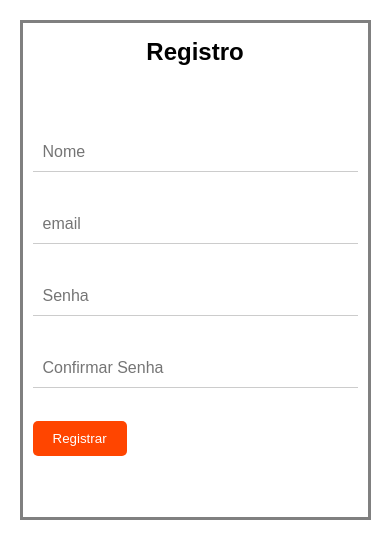
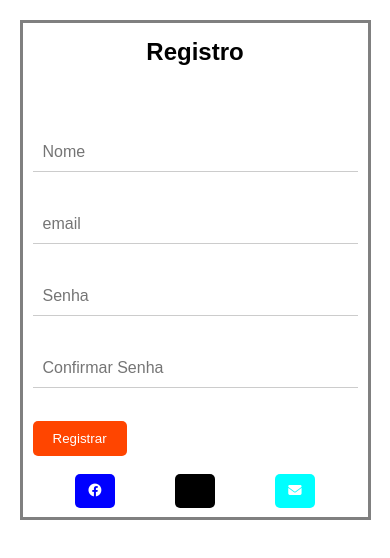
Before and after one commit to NikcWill/DevWeb, a plain HTML site: page Aula05/atividade.html in a window 390 px wide. Drawn offline with Linux system fonts and the light colour scheme.

Commit message:
responssividade funcional

```diff
--- a/Aula05/atividade.html
+++ b/Aula05/atividade.html
@@ -4,6 +4,7 @@
     <meta charset="UTF-8">
     <meta http-equiv="X-UA-Compatible" content="IE=edge">
     <meta name="viewport" content="width=device-width, initial-scale=1.0">
+    <link rel="stylesheet" href="https://cdnjs.cloudflare.com/ajax/libs/font-awesome/6.4.2/css/all.min.css" integrity="sha512-z3gLpd7yknf1YoNbCzqRKc4qyor8gaKU1qmn+CShxbuBusANI9QpRohGBreCFkKxLhei6S9CQXFEbbKuqLg0DA==" crossorigin="anonymous" referrerpolicy="no-referrer" />
     <link rel="stylesheet" href="style.css">
     <title>Atividade</title>
 </head>
@@ -24,30 +25,52 @@
                 <input  class="registrar" type="submit" value="Registrar">
               </form>
 
+              <div class="botoesMidia">
+                <form>
+
+                    <button class="face">
+                        <i class="fa-brands fa-facebook"></i>
+
+                    </button>
+
+                    <button class="x">
+                        <i class="fa-brands fa-x-twitter"></i>
+
+                    </button>
+
+                    <button class="email">
+                        <i class="fa-solid fa-envelope"></i>
+
+                    </button>
+                  </form>
+            </div>
+
         </div>
+
         <div class="ladoDireito">
 
             <div class="titulos"> <h2> Iniciar sessão</h2></div>
 
             <form class="midias">
 
-                <button class="face">
+                <button class="faceButon">
                     <i class="fa-brands fa-facebook"></i>
                     <p>Acessar com Facebook</p>
                 </button>  <br>
 
-                <button class="x">
+                <button class="xButon">
                     <i class="fa-brands fa-x-twitter"></i>
                     <p> Acessar com X</p>
-                </button>
-
-                <button class="email">
+                </button> <br>
+                <button class="emailButon">
                     <i class="fa-solid fa-envelope"></i>
                     <p> Acessar com email </p>
                 </button> <br>
               </form>
         </div>
 
+
+
     </div>
     </body>
 </html>
--- a/Aula05/style.css
+++ b/Aula05/style.css
@@ -62,7 +62,7 @@ input[type="text"],
       cursor: pointer;
 }
 
-.face{
+.faceButon{
     background-color: blue;
       color: white;
       padding: 10px 20px;
@@ -71,17 +71,16 @@ input[type="text"],
       margin: 30px;
       width: 200px;
 }
-.x{
+.xButon{
     background-color: black;
     color: white;
     padding: 10px 20px;
     border: none;
     border-radius: 5px;
-
     margin: 30px;
     width: 200px;
 }
-.email{
+.emailButon{
     background-color: aqua;
     color: white;
     padding: 10px 20px;
@@ -91,13 +90,47 @@ input[type="text"],
     width: 200px;
 }
 
-/*
-@media(max-width: 1000px){
-    .ladoDireito{
-        background-color: yellow;
-    }
+.face{
+    background-color: blue;
+      color: white;
+      padding: 10px 20px;
+      border: none;
+      border-radius: 5px;
+      margin: 30px;
+      width: 10px;
 }
-*/
+.x{
+    background-color: black;
+    color: white;
+    padding: 10px 20px;
+    border: none;
+    border-radius: 5px;
+    margin: 30px;
+    width: 10px;
+}
+.email{
+    background-color: aqua;
+    color: white;
+    padding: 10px 20px;
+    border: none;
+    border-radius: 5px;
+    margin: 30px;
+    width: 10px;
+}
+.botoesMidia{
+    position: relative;
+    bottom: 0;
+    width: 100%;
+    height: 50px;
+    display: none;
+}
+
+
+@media(max-width: px){
+    .botoesMidia{
+    display: none;
+}}
+
 @media(max-width: 600px){
     .ladoEsquerdo{
     }
@@ -108,4 +141,17 @@ input[type="text"],
     .ladoEsquerdo{
         width: 100%;
     }
+    .botoesMidia{
+        display: flex;
+        justify-content: center;
+        align-items: center;
+    }
+    .email, .face, .x{
+        display: flex;
+        justify-content: center;
+        align-items: center;
+    }
+    .botoesMidia form{
+        display: flex;
+    }
 }
```
